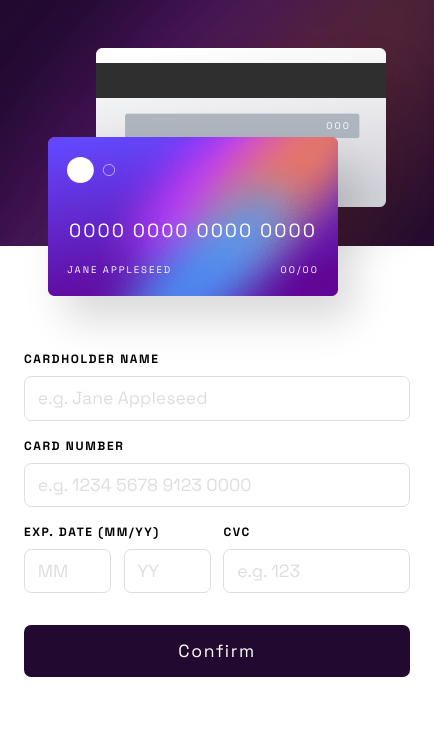
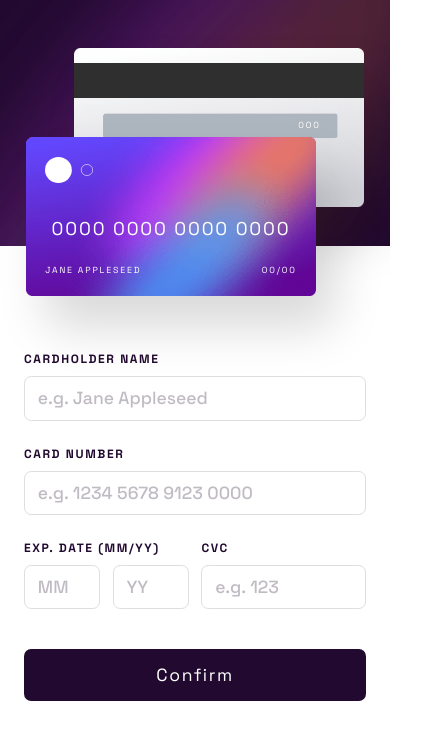
Before and after one commit to zerescas/interactive-card-details-form, a plain HTML site: page index.html in a window 390 px wide. Shown: the whole page, 434 px wide, since content can reach past the window. Drawn offline with nearby package versions, Linux system fonts and the light colour scheme.

Commit message:
Make look more similar to designs

```diff
--- a/css/styles.css
+++ b/css/styles.css
@@ -46,7 +46,6 @@ main {
 }
 
 .btn::before {
-
   content: "";
   inset: 0;
   position: absolute;
@@ -55,6 +54,10 @@ main {
 
 .btn:hover::before {
   filter: brightness(2.5)
+}
+
+.btn:active::before {
+  filter: brightness(3.5)
 }
 
 .btn * {
@@ -74,7 +77,7 @@ main {
 .interactive-card-details {
   align-items: center;
   display: grid;
-  grid-template-columns: 1fr 21.25rem max-content 6.25rem 31.25rem 1fr;
+  grid-template-columns: 1fr 21.25rem max-content 8rem 24rem 1fr;
   grid-template-rows: 1fr 1fr;
   height: 100%;
 }
@@ -111,7 +114,7 @@ main {
 
 .credit-card {
   border-radius: 1rem;
-  box-shadow: 1rem 1.5rem 2.5rem hsla(0, 0%, 0%, 0.15);
+  box-shadow: 1.2rem 2rem 3rem hsla(0, 0%, 0%, 0.15);
   color: var(--white);
   display: inline-block;
   letter-spacing: .21em;
@@ -135,7 +138,7 @@ main {
   position: absolute;
   inset: 0;
   font-weight: 400;
-  padding: 1.7rem 2rem;
+  padding: 1.7rem 2rem 1.5rem;
   display: grid;
   grid-template-columns: minmax(0, 1fr) min-content;
   grid-template-rows: auto min-content min-content;
@@ -148,10 +151,10 @@ main {
 }
 
 .credit-card--front__card-number {
-  font-size: 1.98em;
+  font-size: 2.1em;
   grid-column: 1 / span 2;
   grid-row: 2;
-  margin-bottom: 1.1rem;
+  margin-bottom: 1.3rem;
   text-align: center;
 }
 
@@ -185,7 +188,7 @@ main {
   grid-row: 2;
   grid-column: 1;
   justify-self: flex-end;
-  padding: 0 1rem 0.2rem 0;
+  padding: 0 1.5rem 0.2rem 0;
 }
 
 /* Credit card Form */
@@ -193,7 +196,7 @@ main {
 .credit-card-form {
   display: flex;
   flex-flow: column nowrap;
-  gap: 1rem;
+  gap: 1.5rem;
   letter-spacing: .1em;
 }
 
@@ -225,6 +228,7 @@ main {
   font-size: .75em;
   font-weight: 700;
   margin-bottom: .5rem;
+  color: var(--very-dark-violet);
 }
 
 /* Form Input */
@@ -238,10 +242,12 @@ main {
   padding: .5rem .8rem;
   transition: .15s;
   width: 100%;
+  font-weight: 500;
 }
 
 .credit-card-form__input::placeholder {
-  color: var(--light-grayish-violet);
+  color: var(--dark-grayish-violet);
+  opacity: .55;
 }
 
 .credit-card-form__input:focus {
@@ -311,6 +317,7 @@ main {
 
   .accent-bg {
     grid-row: 1;
+    grid-column: 1;
   }
 
   .interactive-card-details__content {
@@ -329,7 +336,7 @@ main {
     justify-content: center;
     gap: 0;
     padding: 0;
-    margin: 3rem 3rem 0;
+    margin: 3rem 1rem 0;
   }
 
   .credit-card {
@@ -374,20 +381,15 @@ main {
 
   .credit-card {
     width: 18.125rem;
-    font-size: .6rem;
+    font-size: .55rem;
   }
 
 }
 
 @media screen and (max-width:21.875rem) {
 
-  .interactive-card-details {
-    grid-template-rows: min-content 5rem min-content;
-  }
-
   .credit-card {
-    font-size: .6rem;
-    --credit-card-offset: 0;
+    font-size: .5rem;
   }
 
   .credit-card-form {
```
